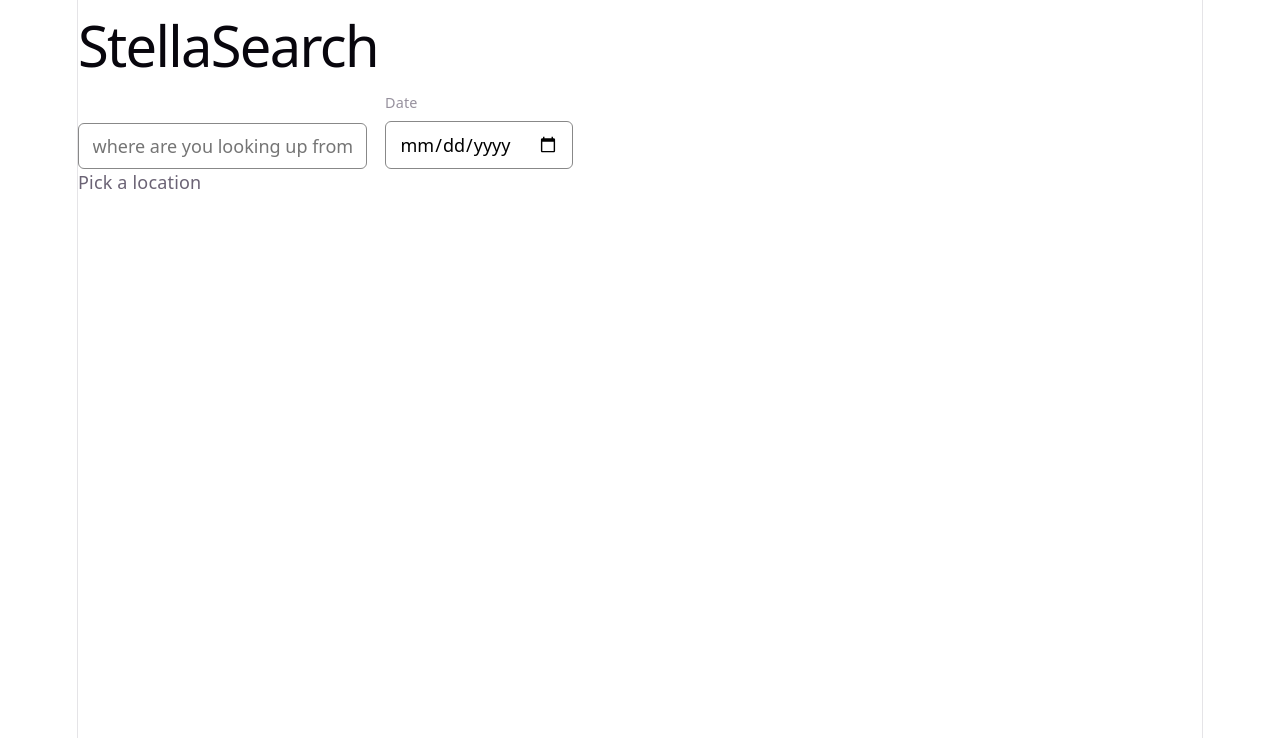
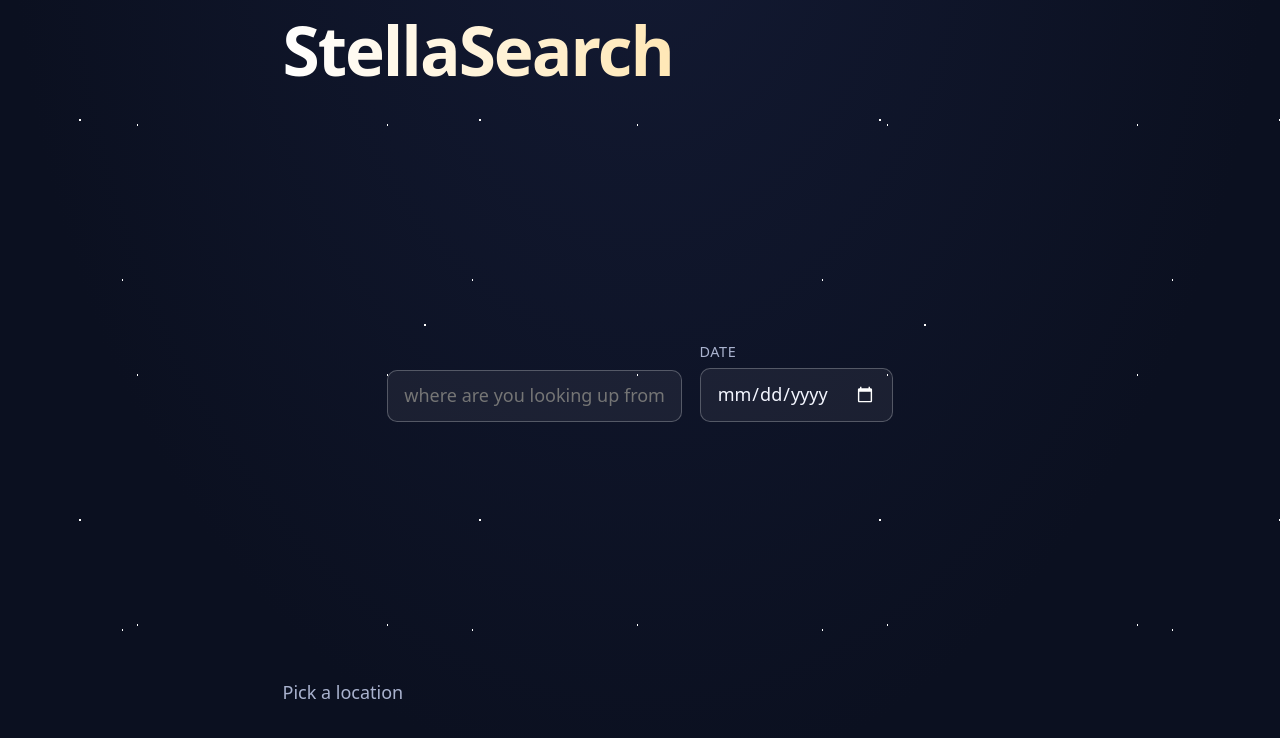
Before and after one commit to StellaSearch/stellasearch, a React (Vite) app in the folder frontend/: page / in a window 1280 px wide. Shown: the top 738 px of the page. Built offline with nearby package versions, Linux system fonts and the light colour scheme.

Commit message:
Make the background look better and search

```diff
--- a/frontend/src/index.css
+++ b/frontend/src/index.css
@@ -1,142 +1,137 @@
 :root {
-  --text: #6b6375;
-  --text-h: #08060d;
-  --bg: #fff;
-  --border: #e5e4e7;
-  --code-bg: #f4f3ec;
-  --accent: #aa3bff;
-  --accent-bg: rgba(170, 59, 255, 0.1);
-  --accent-border: rgba(170, 59, 255, 0.5);
-  --social-bg: rgba(244, 243, 236, 0.5);
-  --shadow:
-    rgba(0, 0, 0, 0.1) 0 10px 15px -3px, rgba(0, 0, 0, 0.05) 0 4px 6px -2px;
+  --bg: #0b1020;
+  --bg-2: #131a33;
+  --card: rgba(255, 255, 255, 0.04);
+  --border: rgba(255, 255, 255, 0.1);
+  --text: #aab3cf;
+  --text-h: #f4f6ff;
+  --accent: #ffd479;
+  --accent-bg: rgba(255, 212, 121, 0.12);
+  --control-border: rgba(255, 255, 255, 0.25);
 
-  --sans: system-ui, 'Segoe UI', Roboto, sans-serif;
-  --heading: system-ui, 'Segoe UI', Roboto, sans-serif;
-  --mono: ui-monospace, Consolas, monospace;
-
-  font: 18px/145% var(--sans);
-  letter-spacing: 0.18px;
-  color-scheme: light dark;
+  font: 112.5%/1.5 system-ui, 'Segoe UI', Roboto, sans-serif;
+  color-scheme: dark;
   color: var(--text);
-  background: var(--bg);
-  font-synthesis: none;
-  text-rendering: optimizeLegibility;
   -webkit-font-smoothing: antialiased;
-  -moz-osx-font-smoothing: grayscale;
-
-  @media (max-width: 1024px) {
-    font-size: 16px;
-  }
-}
-
-@media (prefers-color-scheme: dark) {
-  :root {
-    --text: #9ca3af;
-    --text-h: #f3f4f6;
-    --bg: #16171d;
-    --border: #2e303a;
-    --code-bg: #1f2028;
-    --accent: #c084fc;
-    --accent-bg: rgba(192, 132, 252, 0.15);
-    --accent-border: rgba(192, 132, 252, 0.5);
-    --social-bg: rgba(47, 48, 58, 0.5);
-    --shadow:
-      rgba(0, 0, 0, 0.4) 0 10px 15px -3px, rgba(0, 0, 0, 0.25) 0 4px 6px -2px;
-  }
-
-  #social .button-icon {
-    filter: invert(1) brightness(2);
-  }
-}
-
-#root {
-  width: 1126px;
-  max-width: 100%;
-  margin: 0 auto;
-  text-align: justify;
-  border-inline: 1px solid var(--border);
-  min-height: 100svh;
-  display: flex;
-  flex-direction: column;
-  box-sizing: border-box;
 }
 
 body {
   margin: 0;
+  min-height: 100svh;
+  background:
+    radial-gradient(1.5px 1.5px at 20% 30%, #fff 50%, transparent 51%),
+    radial-gradient(1px 1px at 70% 20%, #fff 50%, transparent 51%),
+    radial-gradient(1.5px 1.5px at 85% 65%, #fff 50%, transparent 51%),
+    radial-gradient(1px 1px at 35% 80%, #fff 50%, transparent 51%),
+    radial-gradient(1px 1px at 55% 50%, #fff 50%, transparent 51%),
+    radial-gradient(ellipse at 50% -20%, var(--bg-2), var(--bg) 70%);
+  background-size: 400px 400px, 300px 300px, 500px 500px,
+    350px 350px, 250px 250px, 100% 100%;
+  background-attachment: fixed;
 }
 
-h1,
-h2 {
-  font-family: var(--heading);
-  font-weight: 500;
-  color: var(--text-h);
+#root {
+  max-width: 760px;
+  margin: 0 auto;
+  padding: 0 1.25rem 4rem;
+  box-sizing: border-box;
 }
 
+/* header / hero */
 h1 {
-  font-size: 56px;
-  letter-spacing: -1.68px;
-  margin: 32px 0;
-  @media (max-width: 1024px) {
-    font-size: 36px;
-    margin: 20px 0;
-  }
-}
-h2 {
-  font-size: 24px;
-  line-height: 118%;
-  letter-spacing: -0.24px;
-  margin: 0 0 8px;
-  @media (max-width: 1024px) {
-    font-size: 20px;
-  }
-}
-p {
   margin: 0;
+  font-size: clamp(2.25rem, 7vw, 3.75rem);
+  font-weight: 600;
+  letter-spacing: -0.03em;
+  background: linear-gradient(90deg, #fff, var(--accent));
+  -webkit-background-clip: text;
+  background-clip: text;
+  color: transparent;
 }
 
-code,
-.counter {
-  font-family: var(--mono);
-  display: inline-flex;
-  border-radius: 4px;
-  color: var(--text-h);
+header.centered {
+  display: grid;
+  align-content: center;
+  gap: 1.5rem;
+  min-height: 70svh;
+  text-align: center;
 }
+header.centered .controls { justify-content: center; }
 
-code {
-  font-size: 15px;
-  line-height: 135%;
-  padding: 4px 8px;
-  background: var(--code-bg);
+header.top {
+  display: flex;
+  flex-wrap: wrap;
+  align-items: flex-end;
+  justify-content: space-between;
+  gap: 1rem;
+  padding: 1.5rem 0;
+  border-bottom: 1px solid var(--border);
+  margin-bottom: 1.5rem;
 }
+header.top h1 { font-size: 1.75rem; }
 
-
-ol {
-  font-size: 14px;
-  display: block;
-}
-
+/* controls */
 .controls {
   display: flex;
+  flex-wrap: wrap;
   gap: 1rem;
   align-items: flex-end;
-  flex-wrap: wrap;
 }
+.field { display: flex; flex-direction: column; gap: 0.3rem; text-align: left; }
+.field-label { font-size: 0.8rem; letter-spacing: 0.04em; text-transform: uppercase; }
 
-.field {
-  display: flex;
-  flex-direction: column;
-  gap: 0.25rem;
+input {
+  padding: 0.65rem 0.9rem;
+  font: inherit;
+  color: var(--text-h);
+  background: rgba(255, 255, 255, 0.06);
+  border: 1px solid var(--control-border);
+  border-radius: 10px;
 }
+input:focus-visible {
+  outline: 2px solid var(--accent);
+  outline-offset: 2px;
+}
+input[type='date'] { color-scheme: dark; }
 
-.field-label {
-  font-size: 0.8rem;
-  opacity: 0.7;
+/* place search dropdown */
+.combo { position: relative; }
+.combo input { width: min(22rem, 80vw); }
+.combo-list {
+  position: absolute; top: 100%; left: 0; right: 0;
+  margin: 0.35rem 0 0; padding: 0.3rem;
+  list-style: none; text-align: left;
+  background: var(--bg-2);
+  border: 1px solid var(--border);
+  border-radius: 10px;
+  box-shadow: 0 12px 30px rgba(0, 0, 0, 0.5);
+  z-index: 10;
+}
+.combo-list [role='option'] { padding: 0.5rem 0.7rem; border-radius: 6px; cursor: pointer; }
+.combo-list [role='option'][aria-selected='true'],
+.combo-list [role='option']:hover { background: var(--accent-bg); color: var(--text-h); }
 
+/* result cards */
+.results { list-style: none; margin: 0; padding: 0; display: grid; gap: 0.9rem; }
+.card {
+  padding: 1rem 1.25rem;
+  background: var(--card);
+  border: 1px solid var(--border);
+  border-radius: 14px;
+  transition: transform 0.15s, border-color 0.15s;
 }
-.field input {
-  padding: 0.5rem 0.75rem;
-  border: 1px solid #888;
-  border-radius: 6px;
-  font: inherit;
-}
+.card:hover { transform: translateY(-2px); border-color: var(--accent); }
+.card-head { display: flex; justify-content: space-between; align-items: baseline; }
+.card-head h2 { margin: 0; font-size: 1.2rem; color: var(--text-h); font-weight: 600; }
+.score { color: var(--accent); font-variant-numeric: tabular-nums; font-weight: 600; }
+
+.bar { height: 6px; margin: 0.7rem 0 0.9rem; background: var(--border); border-radius: 99px; overflow: hidden; }
+.bar span { display: block; height: 100%; background: linear-gradient(90deg, #7c8cff, var(--accent)); border-radius: 99px; }
+
+.chips { display: flex; flex-wrap: wrap; gap: 0.5rem; margin: 0; padding: 0; list-style: none; font-size: 0.85rem; }
+.chips li { padding: 0.2rem 0.65rem; border-radius: 99px; background: var(--accent-bg); color: var(--text-h); }
+
+/* states */
+p[role='status'], p[role='alert'] { text-align: center; padding: 2rem 0; }
+p[role='alert'] { color: #ff9b9b; }
+button { font: inherit; color: var(--bg); background: var(--accent); border: 0; border-radius: 8px; padding: 0.3rem 0.8rem; cursor: pointer; }
--- a/frontend/src/types.ts
+++ b/frontend/src/types.ts
@@ -1,4 +1,4 @@
-export type Place = { lat: number; lon: number; name: string, tz: string)
+export type Place = { lat: number; lon: number; name: string, tz: string,}
 
 export type SkyQuery = { place: Place; date: string }
 
```
